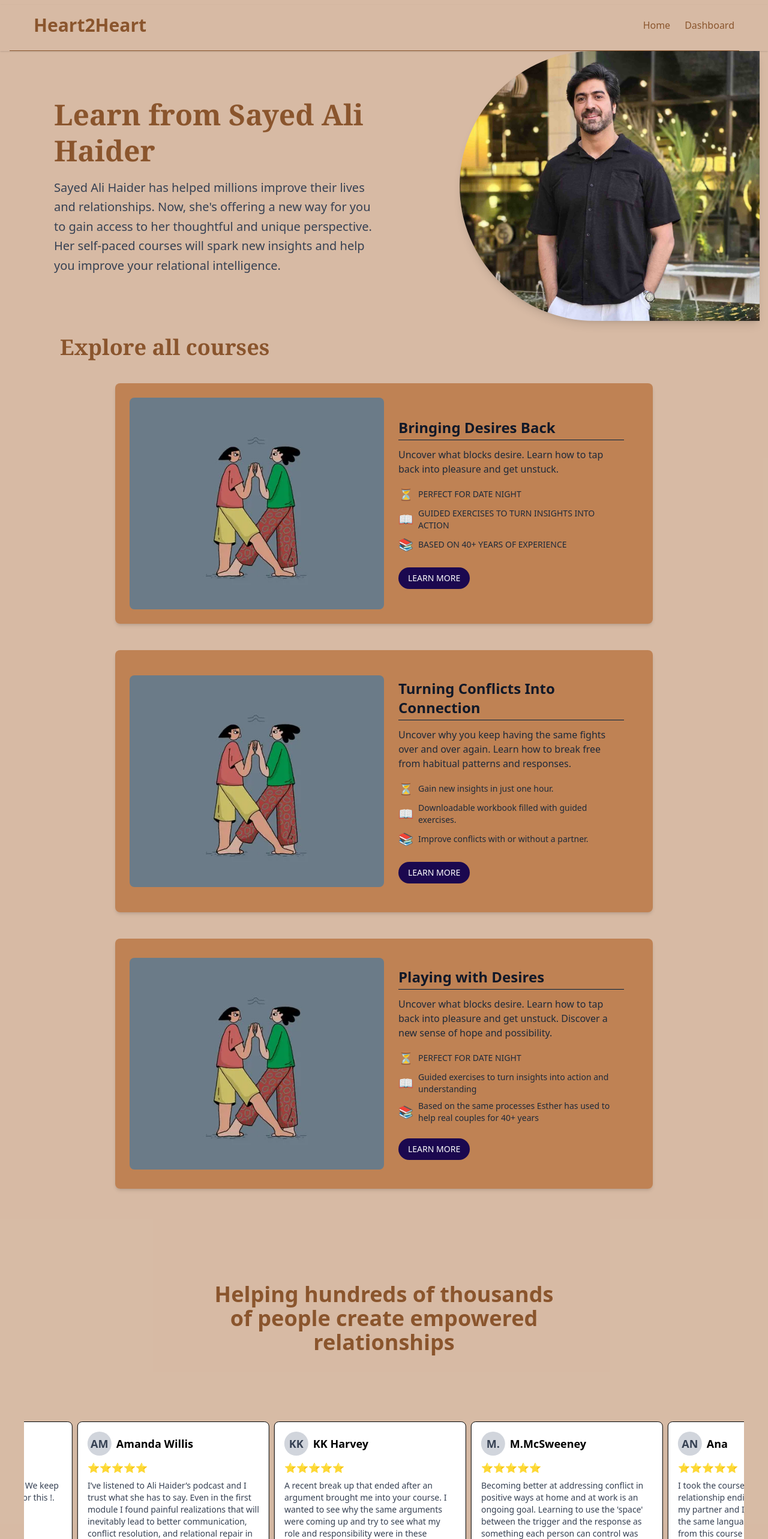
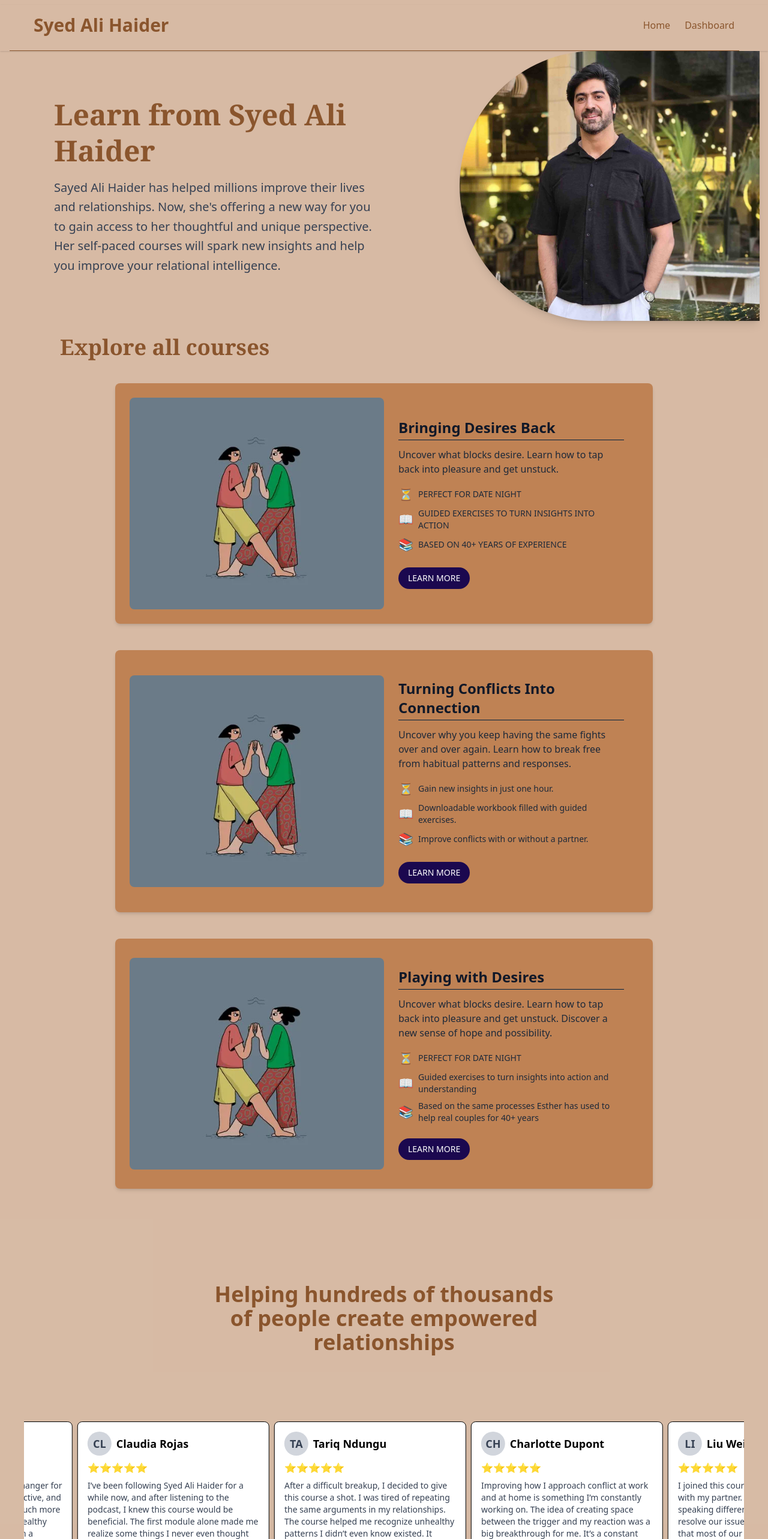
Before and after one commit to umair763/Heart2Heart_Courses, a React (Vite) app in the folder client/: page / in a window 1280 px wide. Shown: the top 2566 px of the page at 60% size. Built offline with nearby package versions, Linux system fonts and the light colour scheme.

Commit message:
Minor frontend changes

```diff
--- a/client/src/app/layout/Header.jsx
+++ b/client/src/app/layout/Header.jsx
@@ -32,7 +32,7 @@ const Header2 = () => {
             >
                <div className="flex justify-between p-6 text-[#8a552d]  ">
                   <Link to="/" className=" text-2xl font-bold " onClick={closeMenu}>
-                     Heart2Heart
+                     Syed Ali Haider
                   </Link>
 
                   <button onClick={closeMenu} aria-label="Close menu" className="p-2">
@@ -57,7 +57,7 @@ const Header2 = () => {
             <div className="flex items-center justify-between py-4">
                {/* Logo */}
                <Link to="/" className="text-xl sm:text-2xl md:text-2xl lg:text-3xl font-bold">
-                  Heart2Heart
+                  Syed Ali Haider
                </Link>
 
                {/* Desktop Navigation Links */}
--- a/client/src/app/pages/CoursePage.jsx
+++ b/client/src/app/pages/CoursePage.jsx
@@ -32,7 +32,7 @@ function CoursePage() {
       },
       {
          id: 'course-3',
-         title: 'Turning Conflicts Into Connection',
+         title: 'Playing with Desires',
          description:
             'Uncover what blocks desire. Learn how to tap back into pleasure and get unstuck. Discover a new sense of hope and possibility.',
          imageUrl: courseImage,
@@ -183,10 +183,10 @@ function CoursePage() {
                      {/* Left Column - Text Content */}
                      <div className="w-full md:w-1/2 text-left flex flex-col justify-center mb-8 md:mb-0 md:pr-8 p-3 sm:p-5 md:p-6">
                         <h1 className="text-3xl font-serif md:text-4xl lg:text-5xl font-bold mb-4 text-[#8a552d] leading-tight">
-                           Taught by Sayed Ali Haider
+                           Taught by Syed Ali Haider
                         </h1>
                         <p className="text-base md:text-lg lg:text-xl text-gray-700 leading-relaxed">
-                           Sayed Ali Haider has helped millions improve their lives and relationships. Now, she's
+                           Syed Ali Haider has helped millions improve their lives and relationships. Now, she's
                            offering a new way for you to gain access to her thoughtful and unique perspective. Her
                            self-paced courses will spark new insights and help you improve your relational intelligence.
                         </p>
@@ -245,7 +245,7 @@ function CoursePage() {
                <div className="text-center md:text-left mb-12">
                   <h2 className="text-sm font-semibold text-[#1a1a1a] mb-6">WHY IT WORKS</h2>
                   <h1 className="text-4xl md:text-5xl font-serif font-bold text-[#1a1a1a] leading-tight">
-                     Sayed Ali Haider helps you understand, embrace, and reignite your desire.
+                     Syed Ali Haider helps you understand, embrace, and reignite your desire.
                   </h1>
                </div>
                <div className="grid grid-cols-1 md:grid-cols-3 gap-8">
@@ -306,7 +306,7 @@ function CoursePage() {
          {/* note:: final card */}
          <div className="flex items-center justify-center min-h-screen">
             <div className="bg-[#0b0b5a] text-white rounded-lg p-8 md:p-16 max-w-4xl mx-auto text-center relative">
-               <h2 className="text-sm uppercase tracking-widest mb-4">Sayed Ali Haider's Guarantee</h2>
+               <h2 className="text-sm uppercase tracking-widest mb-4">Syed Ali Haider's Guarantee</h2>
                <h1 className="text-3xl md:text-5xl font-bold mb-6">
                   If this doesn't improve your relationship, get your money back.
                </h1>
--- a/client/src/app/pages/MainPG.jsx
+++ b/client/src/app/pages/MainPG.jsx
@@ -47,7 +47,7 @@ function MainPG() {
                   {/* Left Column - Text Content */}
                   <div className="w-full md:w-1/2 text-left flex flex-col justify-center mb-8 md:mb-0 md:pr-8 p-3 sm:p-5 md:p-6">
                      <h1 className="text-3xl font-serif md:text-4xl lg:text-5xl font-bold mb-4 text-[#8a552d] leading-tight">
-                        Learn from Sayed Ali Haider
+                        Learn from Syed Ali Haider
                      </h1>
                      <p className="text-base md:text-lg lg:text-xl text-gray-700 leading-relaxed">
                         Sayed Ali Haider has helped millions improve their lives and relationships. Now, she's offering
--- a/client/src/app/pages/PersonalDashboard.jsx
+++ b/client/src/app/pages/PersonalDashboard.jsx
@@ -12,7 +12,7 @@ function PersonalDashboard() {
     // Redirect if not authenticated
     useEffect(() => {
         if (!isAuthenticated) {
-            navigate("/Signin", { replace: true });
+            navigate("/signin", { replace: true });
         }
     }, [isAuthenticated, navigate]);
 
--- a/client/src/components/SlidingBarContainer.jsx
+++ b/client/src/components/SlidingBarContainer.jsx
@@ -32,47 +32,51 @@ const SlidingBarContainer = () => {
          <div className="sliding-container ">
             {/* First set of SlidingBar components */}
             <SlidingBar
-               name="JOANIE"
+               name="Amina Toure"
                stars={5}
-               review="Amazing course , easy and short ! We keep thing simple ! Love it !Thank you for this !."
-            />
-            <SlidingBar
-               name="Amanda Willis"
-               stars={5}
-               review="I’ve listened to Ali Haider’s podcast and I trust what she has to say. Even in the first module I found painful realizations that will inevitably lead to better communication, conflict resolution, and relational repair in the future. I only hope more people will take interest and engage with the opportunity to grow."
-            />
-            <SlidingBar
-               name="KK Harvey"
-               stars={5}
-               review="A recent break up that ended after an argument brought me into your course. I wanted to see why the same arguments were coming up and try to see what my role and responsibility were in these arguments. The course opened my eyes to my fighting style, insecurities and reasons that we were repeating the same argument. I was fighting rather than expressing what I was FEELING. I feel that I have a much better handle on how to diffuse or at least take a break before reacting and how to express what I am feeling rather than attacking. Thank you so much for an excellent course."
-            />
-            <SlidingBar
-               name="M.McSweeney"
-               stars={5}
-               review="Becoming better at addressing conflict in positive ways at home and at work is an ongoing goal. Learning to use the 'space' between the trigger and the response as something each person can control was one of the concepts that caught my attention. Remembering we are free to change how we respond to conflict was a great reminder!"
-            />
-            <SlidingBar
-               name="Ana"
-               stars={5}
-               review="I took the course after a possibly relationship ending fight where I realized my partner and I seemed to never speak the same language. I learned so much from this course including that fights are never really about what you're fighting for in the moment! We've been trapped in a hopeless cycle of fights because neither of us ever dared ask the other directly for what we wanted or needed from them. The result was years of accumulated frustration, resentment, contempt, loneliness, etc.
-It may be too late to save my current/past relationship-- there only time will tell-- but the lessons from this course will serve me in EVERY relationship in my life now and moving forward. I can at least work on cleaning up my side of the street. Thank you, Ali Haider, for all that you do. Keep them coming :)"
+               review="This program was such a game-changer for me. The lessons were simple, effective, and straight to the point! I now feel much more equipped to handle conflict in a healthy way. Thanks a lot for offering such a valuable course!"
             />
 
-            {/* Duplicate the set of SlidingBar components for seamless loop */}
             <SlidingBar
-               name="Brenda Hixon"
+               name="Claudia Rojas"
                stars={5}
-               review="I feel as humans we are so often eager to prove we are right, we fail to see the other individuals point or even acknowledge their feelings. After this course I know that I always need to take accountability for my part be it right or wrong."
+               review="I’ve been following Syed Ali Haider for a while now, and after listening to the podcast, I knew this course would be beneficial. The first module alone made me realize some things I never even thought about. The impact it’s had on my communication skills and my relationship has been incredible. I just wish everyone could experience this growth."
             />
+
             <SlidingBar
-               name="Donna Griva"
+               name="Tariq Ndungu"
                stars={5}
-               review="The course appealed to me because conflict, for me, especially in my marriage, is often a way one street that leads to nowhere. Hearing the 'broken record' over and over, wondering why are we here again and why can we not resolve this is frustrating, lonely and at times hopeless. Ali Haider brings her deep understanding of relationships and human nature along with her passion and warmth to really dig down past the repeated patterns and open up a more holistic view of why we fight, why conflict plays out with the same responses over and over again and how we can break the cycle. I am glad that I took some quiet time to complete the workbook as it helped me to integrate Ali Haider's teachings on a more personal level and allowed me to open up mine and my partner's patterns of conflict. For me, if I can see one thing that will change in my personal relationship since completing the course, it is to step back and observe with kindness my partner's responses and relax my defensiveness. This course brings a rich and sophisticated intelligence to love and relationships."
+               review="After a difficult breakup, I decided to give this course a shot. I was tired of repeating the same arguments in my relationships. The course helped me recognize unhealthy patterns I didn’t even know existed. It taught me how to express my feelings rather than letting anger take over. Now, I feel more in control and have better tools to communicate when things get tough. Highly recommended!"
             />
+
             <SlidingBar
-               name="Lisa Weinreich"
+               name="Charlotte Dupont"
                stars={5}
-               review="I came to this course to improve how I communicate with my husband and closed loved ones. This course has given me useful tools which I've already started to utilize in my daily life! I'm striving to be more curious, reflective and less reactionary and triggered openly. Thank you, Ali Haider!"
+               review="Improving how I approach conflict at work and at home is something I’m constantly working on. The idea of creating space between the trigger and my reaction was a big breakthrough for me. It’s a constant reminder that I have control over how I respond to situations, and that’s been incredibly empowering."
+            />
+
+            <SlidingBar
+               name="Liu Wei"
+               stars={5}
+               review="I joined this course after a serious fight with my partner. It felt like we were always speaking different languages and couldn’t resolve our issues. This course taught me that most of our arguments were rooted in unmet needs rather than the surface-level issues we were arguing about. I may not know the outcome of my current relationship yet, but the lessons I learned will certainly guide me in the future. I’m grateful for this experience!"
+            />
+
+            <SlidingBar
+               name="Emilia Kolar"
+               stars={5}
+               review="We often try to prove ourselves right in an argument, without truly listening to the other person. This course made me realize the importance of taking responsibility for my own part in conflicts, regardless of who’s ‘right.’ It has really helped me be more mindful in my relationships."
+            />
+
+            <SlidingBar
+               name="Michael O’Donnell"
+               stars={5}
+               review="In my marriage, conflict often felt like a never-ending cycle that we couldn’t break. Syed Ali Haider’s course opened my eyes to the deeper reasons behind these repetitive patterns. I’m now able to step back and observe my reactions with more compassion and understanding. The course was incredibly insightful and I highly recommend it to anyone struggling with communication in their relationships."
+            />
+
+            <SlidingBar
+               name="Sofia Vasquez"
+               stars={5}
+               review="I took this course because I wanted to improve my communication with my husband and family. It’s been incredibly helpful in giving me the tools to be more present, patient, and intentional in how I engage with them. I’m already seeing positive changes and am looking forward to growing even more!"
             />
          </div>
       </div>
```
Also changed, not shown: client/src/app/layout/Footer.jsx (+9 -9 lines).
